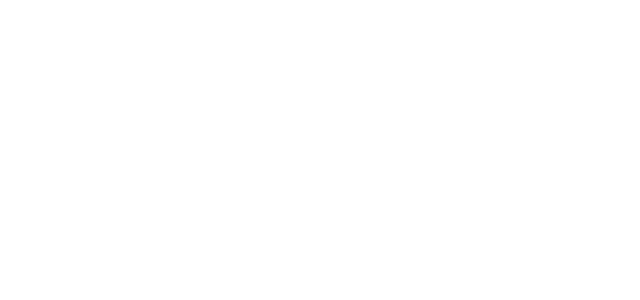
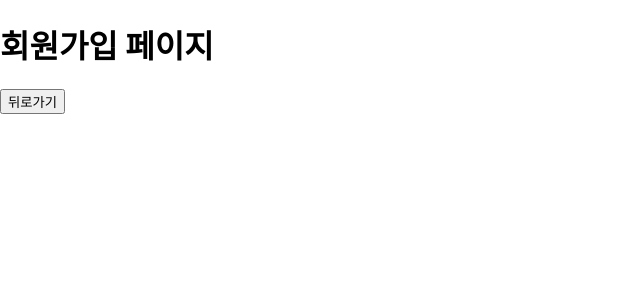
Before and after one commit to jiheenim27/SOTA-Build-Up, a React (Create React App) app in the folder client/: page /signup in a window 1280 px wide. Before the commit this address had no page. Shown: the top 300 px of the page, without its empty margins (0-640 px from the left). Built offline with nearby package versions, Linux system fonts and the light colour scheme.

Commit message:
register to signup

```diff
--- a/client/src/components/LandingPage/LandingPage.js
+++ b/client/src/components/LandingPage/LandingPage.js
@@ -8,7 +8,7 @@
       <Link to="/login">
         <button>로그인</button>
       </Link>
-      <Link to="/register">
+      <Link to="/signup">
         <button>회원가입하러 가기</button>
       </Link>
     </div>
--- a/client/src/components/LandingPage/Routing.js
+++ b/client/src/components/LandingPage/Routing.js
@@ -1,7 +1,7 @@
 import React from "react";
 import { Route, Routes, BrowserRouter } from "react-router-dom";
 import LoginPage from "../LoginPage/LoginPage";
-import RegisterPage from "../RegisterPage/RegisterPage";
+import SignUp from "../RegisterPage/SignUp";
 import LandingPage from "./LandingPage";
 
 function Routing() {
@@ -11,7 +11,7 @@
         <Routes>
           <Route path="/" element={<LandingPage />} />
           <Route path="/login" element={<LoginPage />} />
-          <Route path="/register" element={<RegisterPage />} />
+          <Route path="/signup" element={<SignUp />} />
         </Routes>
       </BrowserRouter>
     </div>
--- a/client/src/components/RegisterPage/RegisterPage.js
+++ /dev/null
@@ -1,15 +0,0 @@
-import React from 'react';
-import { Link } from 'react-router-dom';
-
-const RegisterPage = () => {
-    return (
-        <div>
-           <h1> 회원가입 페이지</h1>
-            <Link to="/">
-          <button>뒤로가기</button>
-      </Link>
-        </div>
-    );
-};
-
-export default RegisterPage;
--- /dev/null
+++ b/client/src/components/RegisterPage/SignUp.js
@@ -0,0 +1,15 @@
+import React from "react";
+import { Link } from "react-router-dom";
+
+const SignUp = () => {
+  return (
+    <div>
+      <h1>회원가입 페이지</h1>
+      <Link to="/">
+        <button>뒤로가기</button>
+      </Link>
+    </div>
+  );
+};
+
+export default SignUp;
```
